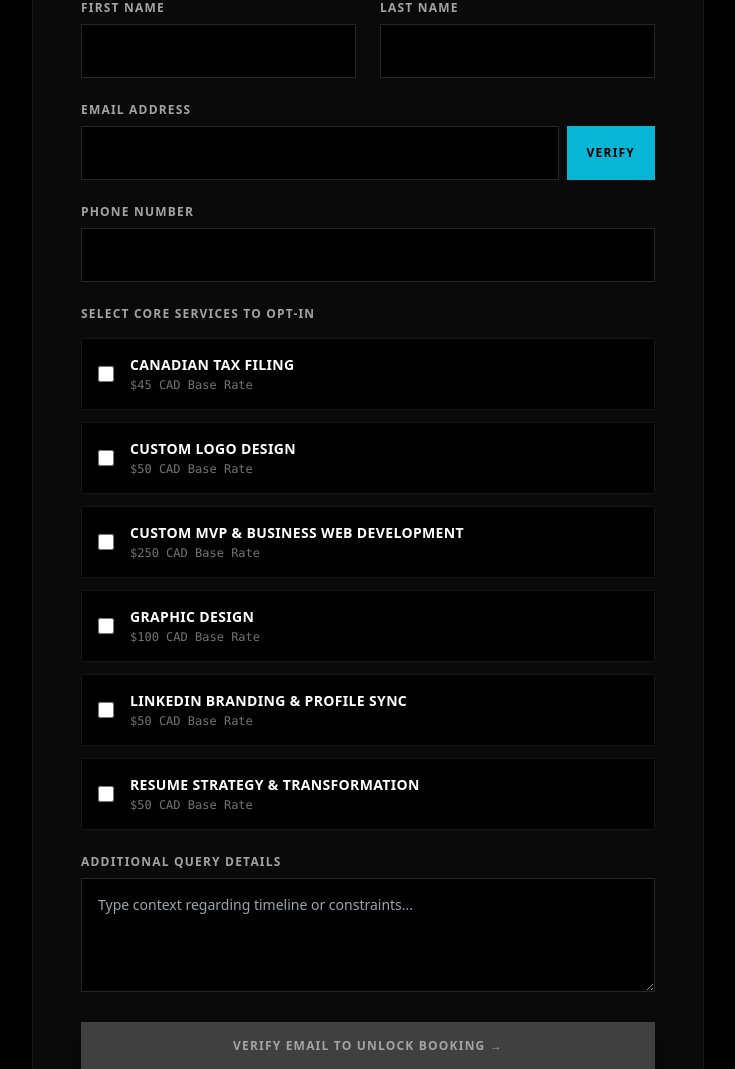
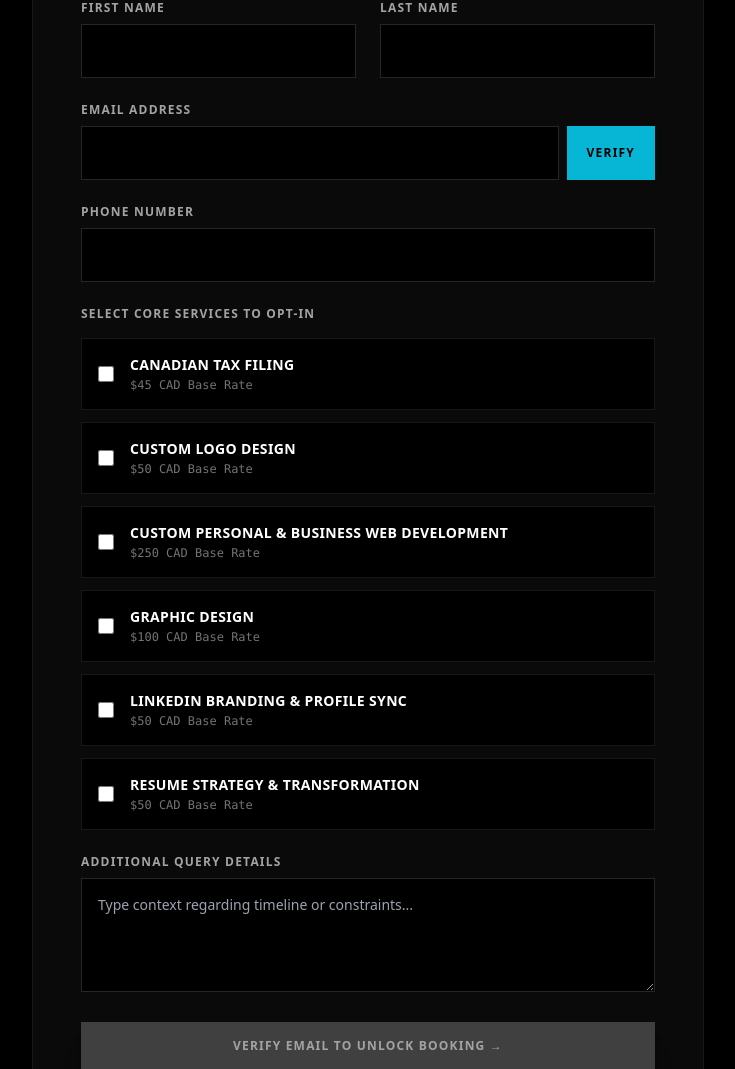
Before and after one commit to SwarnaRao24/MyPortfolio, a Django app: page /contact/ in a window 1280 px wide. Shown: the part 282-1351 px from the top of the page, without its empty margins (272-1007 px from the left). Run offline with Django 5.2, Linux system fonts and the light colour scheme; some libraries are stand-ins or nearby versions.

Commit message:
Ending fixes before published

```diff
--- a/portfolio/templates/portfolio/contact.html
+++ b/portfolio/templates/portfolio/contact.html
@@ -80,7 +80,7 @@
                 <label class="flex items-center space-x-4 bg-black border border-neutral-900 p-4 hover:border-neutral-800 cursor-pointer select-none transition-colors group">
                     <input type="checkbox" name="services_requested" value="Custom Web Development" class="w-4 h-4 accent-cyan-400 rounded-none bg-black border-neutral-800 focus:ring-0">
                     <div class="flex flex-col">
-                        <span class="text-sm font-black text-white group-hover:text-cyan-400 transition-colors uppercase tracking-wide">Custom MVP & Business Web Development</span>
+                        <span class="text-sm font-black text-white group-hover:text-cyan-400 transition-colors uppercase tracking-wide">Custom Personal & Business Web Development</span>
                         <span class="text-xs text-neutral-500 font-mono mt-0.5">$250 CAD Base Rate</span>
                     </div>
                 </label>
--- a/portfolio/templates/portfolio/services.html
+++ b/portfolio/templates/portfolio/services.html
@@ -41,7 +41,7 @@
        class="group bg-neutral-950 border border-neutral-800 p-6 hover:border-fuchsia-500 transition-all duration-300">
         <span class="text-[10px] font-mono text-neutral-600 block uppercase tracking-widest mb-2">// Credentials</span>
         <span class="text-sm font-black uppercase text-white group-hover:text-fuchsia-400 transition-colors">View Career History &rarr;</span>
-        <p class="text-xs text-neutral-500 font-mono mt-1">Scotiabank, Dayforce, University of Windsor</p>
+        <p class="text-xs text-neutral-500 font-mono mt-1">Scotiabank, Dayforce, IBM & ICICI Bank</p>
     </a>
 </div>
 {% endblock %}
```
